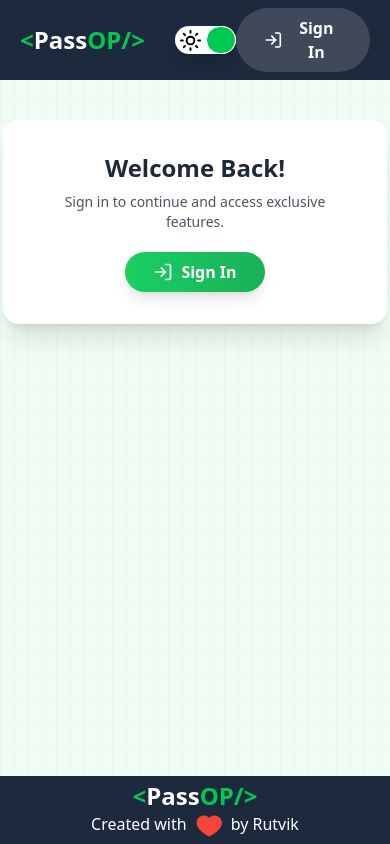
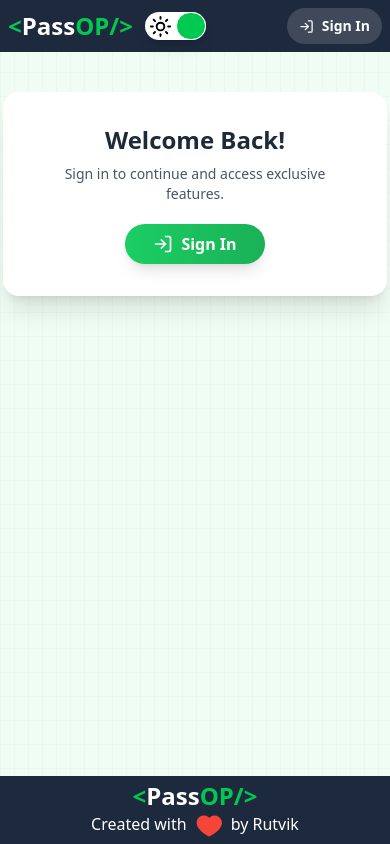
Before and after one commit to rutvik7111/PassOP, a React (Vite) app: page / in a window 390 px wide. Built offline with nearby package versions, Linux system fonts and the light colour scheme; no server answers.

Commit message:
fixed responsiveness issue in sign in button in navbar

```diff
--- a/src/components/Navbar.jsx
+++ b/src/components/Navbar.jsx
@@ -10,8 +10,8 @@ const Navbar = () => {
     const { setTheme } = useContext(ThemeContext)
 
     return (
-        <nav className={'sticky z-10 top-0 flex justify-between px-5 md:px-22 lg:px-10 xl:px-40 items-center p-2 bg-slate-800 dark:bg-slate-700'}>
-            <div className='flex items-center gap-7.5'>
+        <nav className={'sticky z-10 top-0 flex justify-between px-2 min-[400px]:px-5 md:px-22 lg:px-10 xl:px-40 items-center p-2 bg-slate-800 dark:bg-slate-700'}>
+            <div className='flex items-center gap-3 min-[400px]:gap-7.5'>
                 <Link to="/">
                     <h1 className='font-bold text-white text-2xl'>
                         <span className='green'>&lt;</span>
@@ -42,9 +42,9 @@ const Navbar = () => {
                 </SignedIn>
                 <SignedOut>
                     <SignInButton>
-                        <button className="relative flex items-center gap-2 px-7 py-2 text-white font-semibold rounded-full bg-gradient-to-r transition-all duration-300 hover:scale-105 cursor-pointer">
-                            <FiLogIn size={20} />
-                            Sign In
+                        <button className="relative flex items-center gap-2 px-3 sm:px-7 py-2 text-white font-semibold rounded-full bg-gradient-to-r transition-all duration-300 hover:scale-105 cursor-pointer">
+                            <FiLogIn className='text-[15px] sm:text-[20px]' />
+                            <span className='max-sm:text-sm'>Sign In</span>
                             <span className="absolute inset-0 rounded-full bg-white opacity-15"></span>
                         </button>
                     </SignInButton>
```
